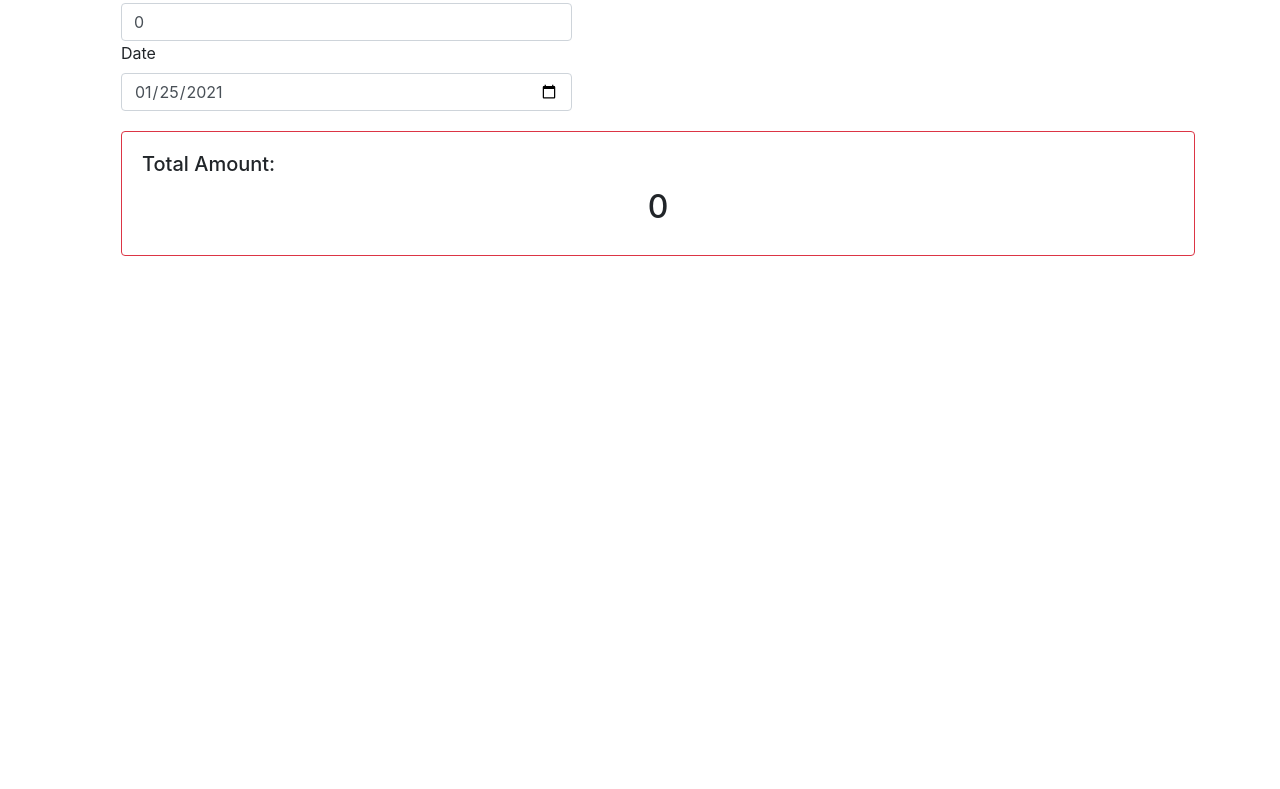
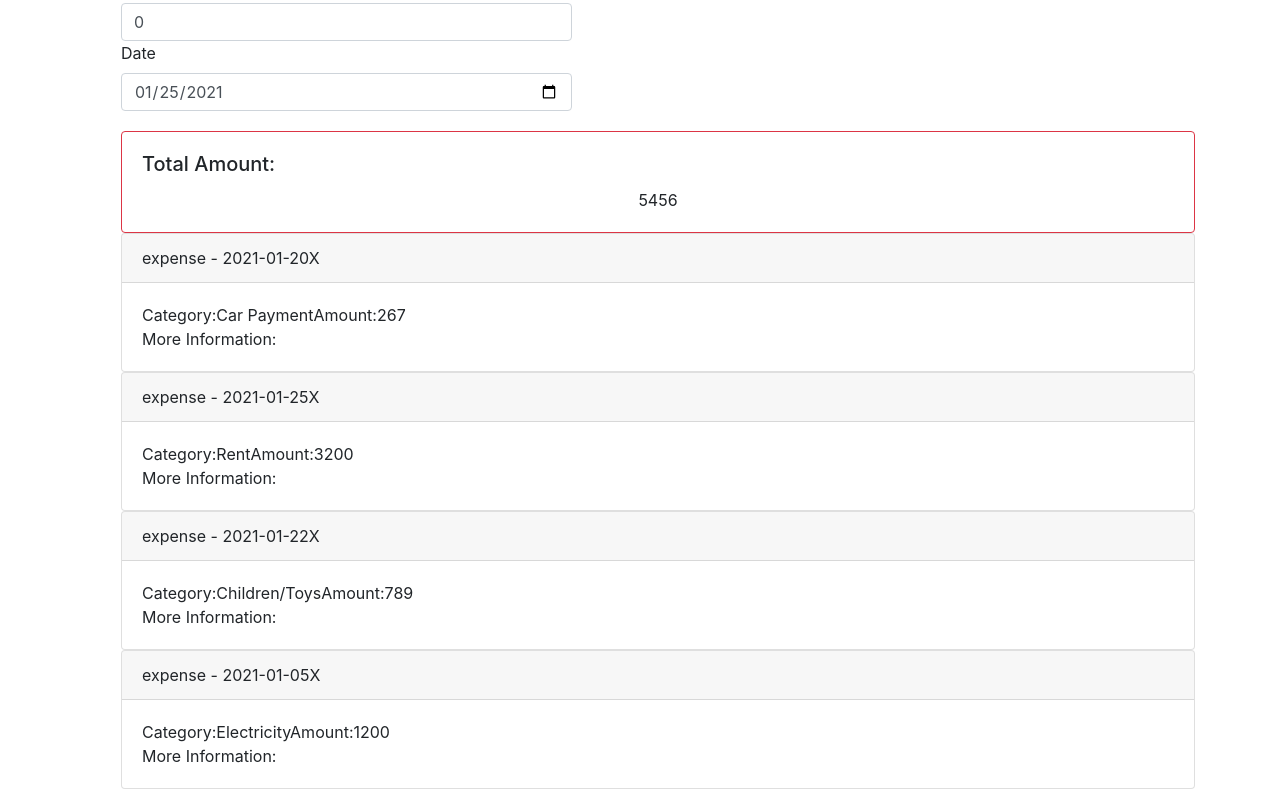
Before and after one commit to ShenhavT/BudgetManagementApp, a React (Create React App) app: page /#/ in a window 1280 px wide. Shown: the part 336-1125 px from the top of the page. Before the commit the page ends 800 px from the top, so only its background shows below. Built offline with nearby package versions, Linux system fonts and the light colour scheme.

Commit message:
add expenses.json file and conect to project

```diff
--- a/src/components/ExpenseCard.js
+++ b/src/components/ExpenseCard.js
@@ -11,7 +11,7 @@ class ExpenseCard extends React.Component{
         return(
             <Card className="mr-auto">
             <Card.Header>expense - {this.props.date}
-
+            <span className="text-center">X</span>
             </Card.Header>
             <Card.Body>
                 Category:{this.props.category}
--- /dev/null
+++ b/src/data/expenses.json
@@ -0,0 +1,29 @@
+[
+    {
+        "id": "uu2101",
+        "category": "Car Payment",
+        "moreInformation ": "Delek",
+        "amount": "267",
+        "date": "2021-01-20"
+    },
+    {
+        "id": "uu2102",
+        "category": "Rent",
+        "amount": "3200",
+        "date": "2021-01-25"
+    },
+    {
+        "id": "uu2103",
+        "category": "Children/Toys",
+        "moreInformation ": "ball, cars",
+        "amount": "789",
+        "date": "2021-01-22"
+    },
+    {
+        "id": "uu2104",
+        "category": "Electricity",
+        "moreInformation ": "bill",
+        "amount": "1200",
+        "date": "2021-01-05"
+    }
+]
--- a/src/pages/HomePage.js
+++ b/src/pages/HomePage.js
@@ -2,6 +2,7 @@ import React from 'react';
 import { Card } from 'react-bootstrap';
 import Categories from '../components/Categories';
 import ExpenseCard from '../components/ExpenseCard';
+import expensesJson from '../data/expenses.json';
 
 
 
@@ -9,12 +10,11 @@ class HomePage extends React.Component{
     constructor(props){
         super(props);
         this.state = {
-            resultExpenseListCard : [],
+            resultExpenseListCard : expensesJson,
             detailsExpense:{id:'',category:'', moreInformation:'', amount:'', date:''},
             totalAmount:0
         }
     }
-
     addExpense=(objExpense)=>{
         console.log("at addExpense");
          this.setState({
@@ -29,7 +29,14 @@ class HomePage extends React.Component{
          });
          this.setState({totalAmount:this.state.totalAmount+parseFloat(objExpense.amount)});
     }
-
+    componentDidMount(){
+        let amountFromJson = 0;
+        this.state.resultExpenseListCard.forEach(element => {
+            amountFromJson+=parseFloat(element.amount);
+        });
+        console.log(amountFromJson);
+        this.setState({totalAmount:amountFromJson});
+    }
     render(){
         // ask if better to send as a object??
         const expenseCards = this.state.resultExpenseListCard.map( (expense, index) => {
@@ -51,7 +58,7 @@ class HomePage extends React.Component{
                         <Card border="danger">
                             <Card.Body>
                                 <Card.Title>Total Amount:</Card.Title>
-                                <Card.Text className="text-center"><h2>{this.state.totalAmount}</h2></Card.Text>
+                                <Card.Text className="text-center">{this.state.totalAmount}</Card.Text>
                             </Card.Body>
                         </Card>
                 </div>
```
Also changed, not shown: 1 other file (tests, documents, lock files or other folders).
